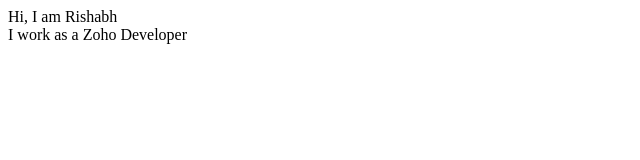
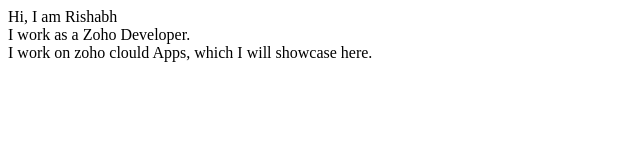
Before and after one commit to rishabhKush/rishabh-site, a plain HTML site: page index.html in a window 1280 px wide. Shown: the whole page, without its empty margins (0-640 px from the left). Drawn offline with Linux system fonts and the light colour scheme.

Commit message:
update details of project

```diff
--- a/index.html
+++ b/index.html
@@ -7,6 +7,7 @@
 </head>
 <body>
     Hi, I am Rishabh<br>
-    I work as a Zoho Developer
+    I work as a Zoho Developer.
+    <br> I work on zoho clould Apps, which I will showcase here.
 </body>
 </html>
```
